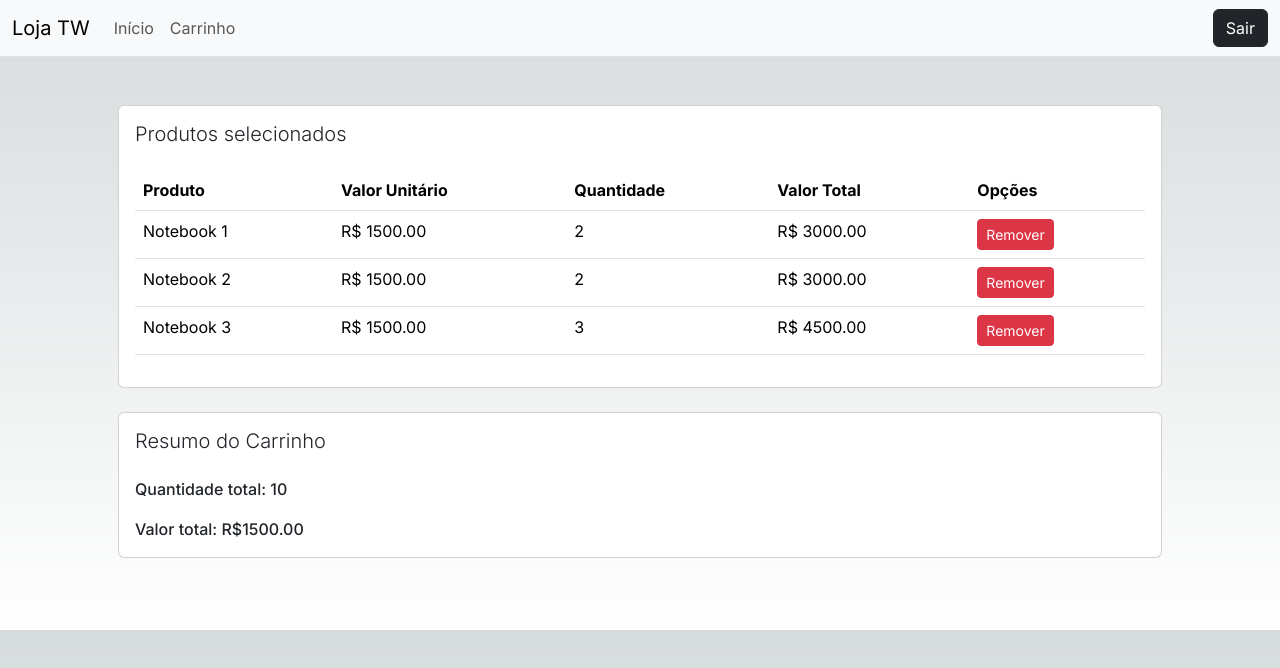
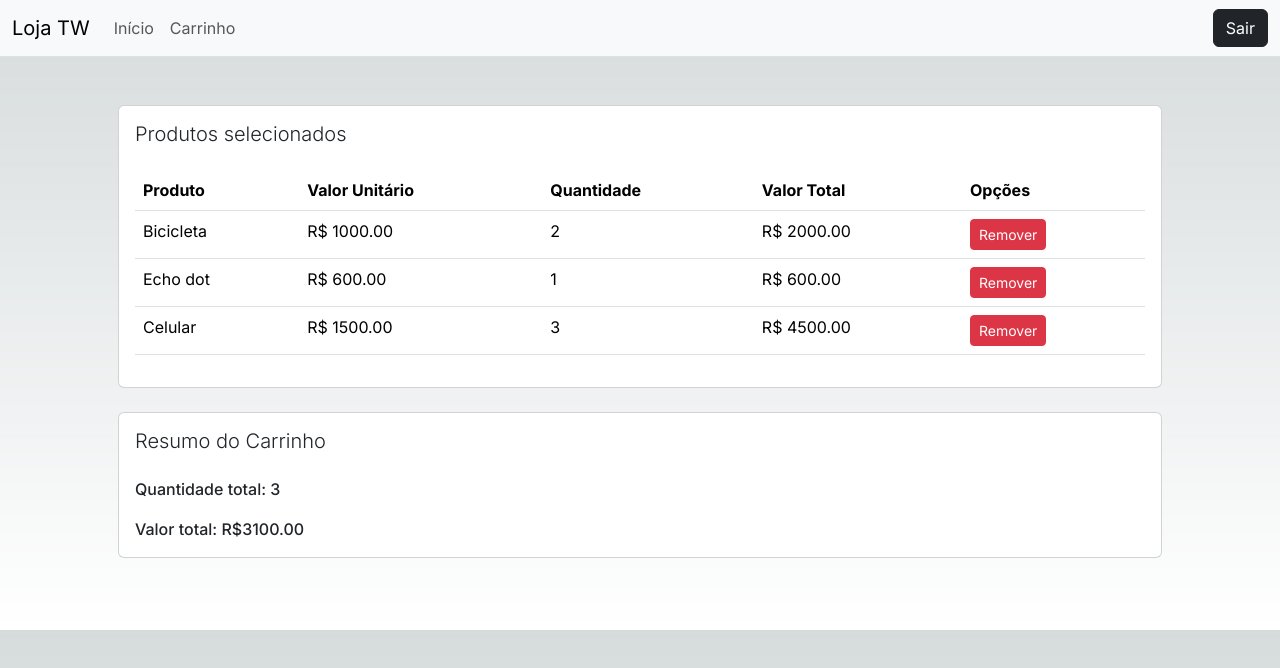
Before and after one commit to ThiagoWesley18/React, a Next.js app in the folder app-loja/: page /carrinho in a window 1280 px wide. Shown: the top 668 px of the page. Built offline with nearby package versions, Linux system fonts and the light colour scheme.

Commit message:
mock de listagem de produto, do carrinho e do resumo

```diff
--- a/app-loja/src/app/carrinho/page.tsx
+++ b/app-loja/src/app/carrinho/page.tsx
@@ -3,8 +3,13 @@ import React from "react";
 import "bootstrap/dist/css/bootstrap.min.css";
 import ListagemCarrinho from "../components/ListagemCarrinho";
 import ResumoCarrinho from "../components/ResumoCarrinho";
+import {mockItensCarrinho} from "../mocks/carrinho";
 
 export default function Carrinho() {
+  let valorTotal = 0;
+  mockItensCarrinho.forEach((item) => {
+    valorTotal += item.preco;
+  })
   return (
     <>
       <main>
@@ -19,7 +24,7 @@ export default function Carrinho() {
             </div>
           </div>
 
-          <ResumoCarrinho />
+          <ResumoCarrinho quantidadeTotal={mockItensCarrinho.length} valorTotal={valorTotal} />
         </div>
       </main>
     </>
--- a/app-loja/src/app/components/CardProduto.tsx
+++ b/app-loja/src/app/components/CardProduto.tsx
@@ -3,7 +3,6 @@ import Image from "next/image";
 import React from "react";
 
 interface CardProdutoProps {
-    key: string;
     fotos: { titulo: string; src: string };
     nome: string;
     preco: string;
@@ -11,7 +10,7 @@ interface CardProdutoProps {
 
 }
 
-export default function CardProduto({key, fotos, nome, preco, descricao}: CardProdutoProps){
+export default function CardProduto({fotos, nome, preco, descricao}: CardProdutoProps){
     return (
             <div className="col">
                 <div className="card shadow-sm h-100">
--- a/app-loja/src/app/components/ItemCarrinho.tsx
+++ b/app-loja/src/app/components/ItemCarrinho.tsx
@@ -1,48 +1,27 @@
 import "bootstrap/dist/css/bootstrap.min.css";
 import React from "react";
 
-export default function ItemCarrinho() {
+interface ItemCarrinhoProps {
+    id: string;
+    nome: string;
+    preco: number;
+    quantidade: number;
+}
+
+export default function ItemCarrinho({ id, nome, preco, quantidade }: ItemCarrinhoProps) {
     const valorTotalProduto = (precoUnitario: number, quantidade: number): number => precoUnitario * quantidade;
     return (
-        <>
-            <tr key="1">
-                <td>Notebook 1</td>
-                <td>R$ {(1500).toFixed(2)}</td>
-                <td>2</td>
+        <tr key={id}>
+            <td>{nome}</td>
+            <td>R$ {(preco).toFixed(2)}</td>
+            <td>{quantidade}</td>
 
-                <td>R$ {valorTotalProduto(1500, 2).toFixed(2)}</td>
+            <td>R$ {valorTotalProduto(preco, quantidade).toFixed(2)}</td>
             <td>
             <button className="btn btn-danger btn-sm">
                 Remover
             </button>
             </td>
         </tr>
-
-            <tr key="1">
-                <td>Notebook 2 </td>
-                <td>R$ {(1500).toFixed(2)}</td>
-                <td>2</td>
-
-                <td>R$ {valorTotalProduto(1500, 2).toFixed(2)}</td>
-                <td>
-                <button className="btn btn-danger btn-sm">
-                    Remover
-                </button>
-                </td>
-            </tr>
-
-            <tr key="1">
-                <td>Notebook 3</td>
-                <td>R$ {(1500).toFixed(2)}</td>
-                <td>3</td>
-
-                <td>R$ {valorTotalProduto(1500, 3).toFixed(2)}</td>
-                <td>
-                <button className="btn btn-danger btn-sm">
-                    Remover
-                </button>
-                </td>
-            </tr>
-        </>
     );
 }
--- a/app-loja/src/app/components/ListagemCarrinho.tsx
+++ b/app-loja/src/app/components/ListagemCarrinho.tsx
@@ -1,6 +1,7 @@
 import "bootstrap/dist/css/bootstrap.min.css";
 import React from "react";
 import ItemCarrinho from "./ItemCarrinho";
+import {mockItensCarrinho} from "../mocks/carrinho";
 
 export default function ListagemCarrinho() {
     return (
@@ -16,7 +17,13 @@ export default function ListagemCarrinho() {
                 </tr>
                 </thead>
                 <tbody>
-                    <ItemCarrinho />
+                    {
+                        mockItensCarrinho.map((item) => {
+                            return  (
+                                <ItemCarrinho key={item.id} id={item.id} nome={item.nome} preco={item.preco} quantidade={item.quantidade} />
+                            );
+                        })
+                    }
                 </tbody>
             </table>
         </div>
--- a/app-loja/src/app/components/ResumoCarrinho.tsx
+++ b/app-loja/src/app/components/ResumoCarrinho.tsx
@@ -1,14 +1,19 @@
 import "bootstrap/dist/css/bootstrap.min.css";
 import React from "react";
 
-export default function  ResumoCarrinho(){
+interface ResumoCarrinhoProps {
+    quantidadeTotal: number;
+    valorTotal: number;
+}
+
+export default function  ResumoCarrinho({quantidadeTotal = 0, valorTotal = 0}: ResumoCarrinhoProps){
     return (
         <div className="card mb-4">
             <div className="card-body">
               <h5 className="card-title mb-4 fw-light">Resumo do Carrinho</h5>
-              <p className="card-text fw-medium">Quantidade total: 10</p>
+              <p className="card-text fw-medium">Quantidade total: {quantidadeTotal}</p>
               <p className="card-text fw-medium">
-                Valor total: R${(1500).toFixed(2)}
+                Valor total: R${(valorTotal).toFixed(2)}
               </p>
             </div>
           </div>
```
Also changed, not shown: app-loja/src/app/page.tsx (+8 -1 lines). Lines whose indentation alone changed are shown as unchanged.
